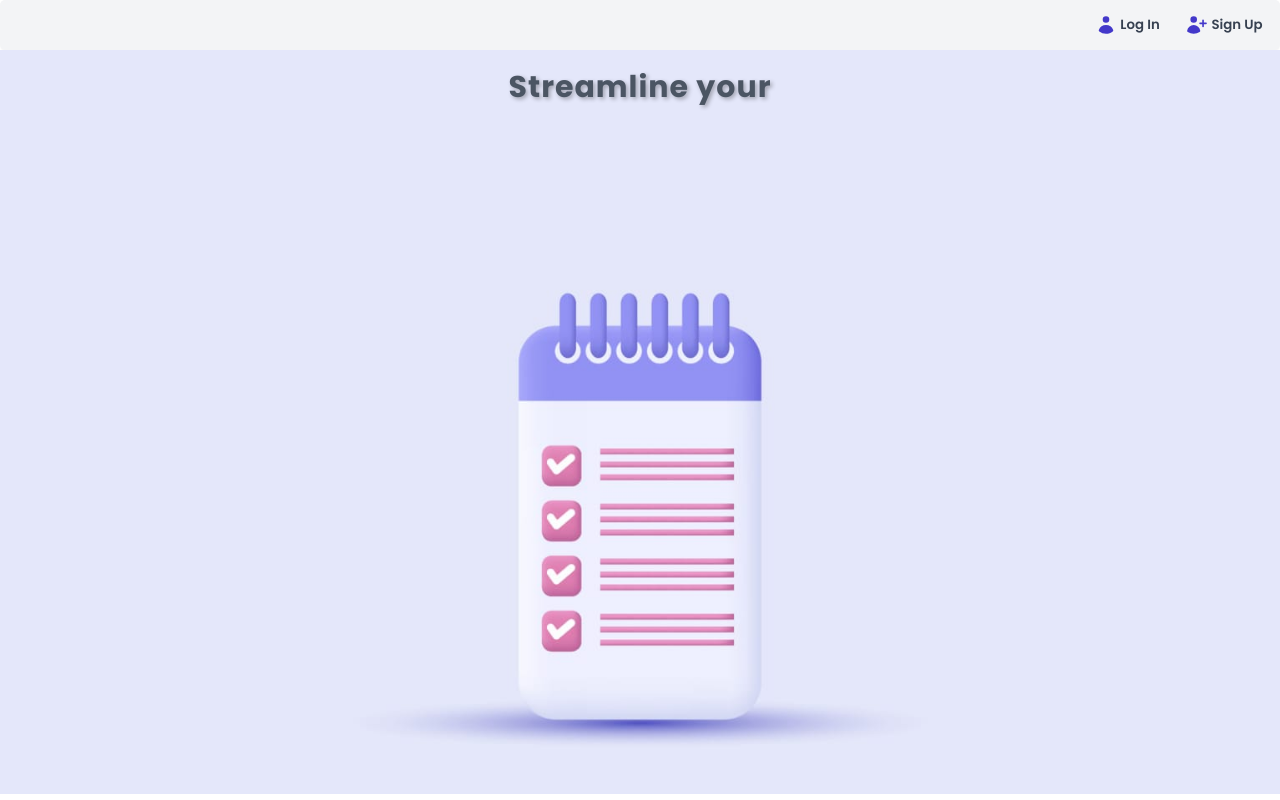
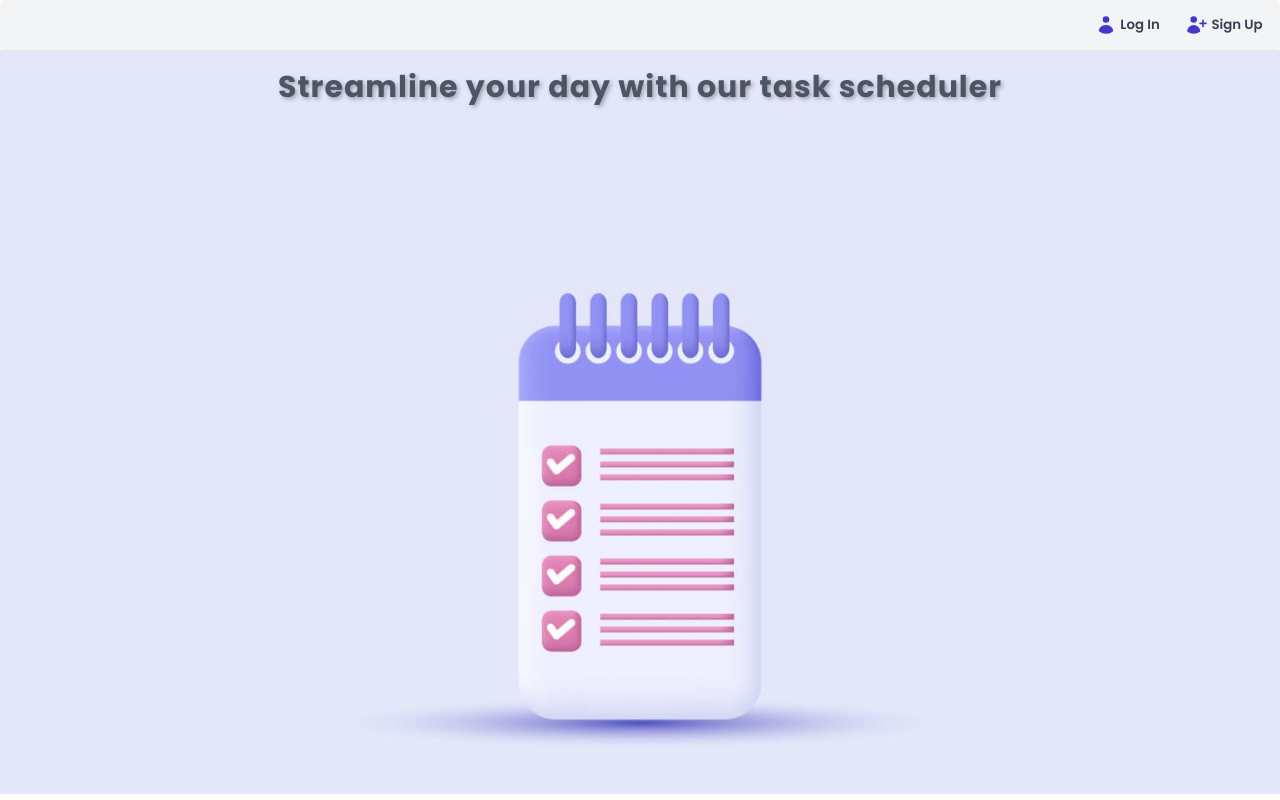
Before and after one commit to Moamen-Youssef/task-scheduler-v2, a React (Vite) app: page /task-scheduler-v2/landing in a window 1280 px wide. Built offline with nearby package versions, Linux system fonts and the light colour scheme; a web font is replaced by a local one.

Commit message:
Update Landing.jsx

```diff
--- a/src/pages/Landing.jsx
+++ b/src/pages/Landing.jsx
@@ -23,7 +23,7 @@ function Landing() {
 
   return (
     <StyledLandingCover className='text-5xl '>
-      <LandingText>Streamline your </LandingText>
+      <LandingText>Streamline your day with our task scheduler</LandingText>
     </StyledLandingCover>
   );
 }
```
